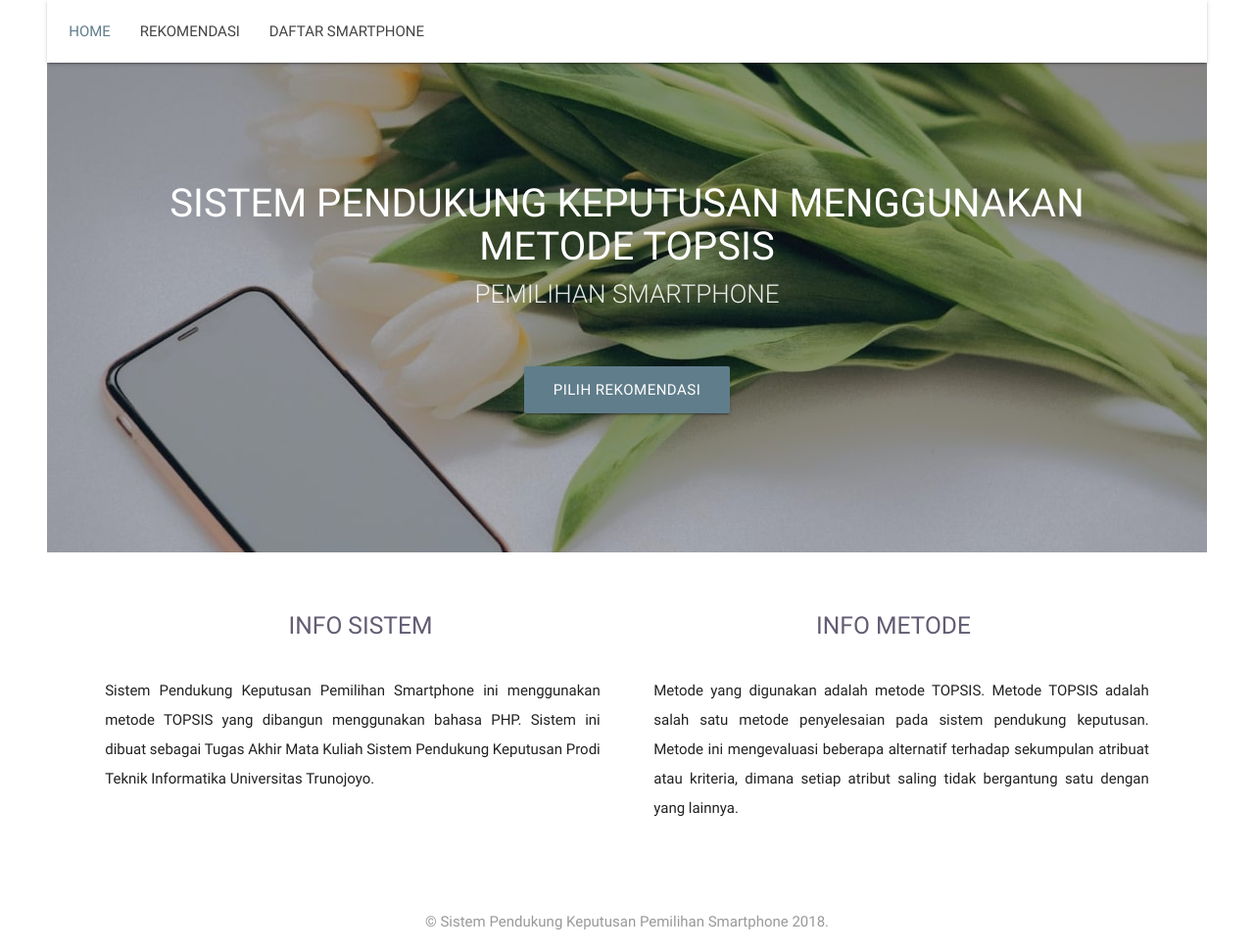
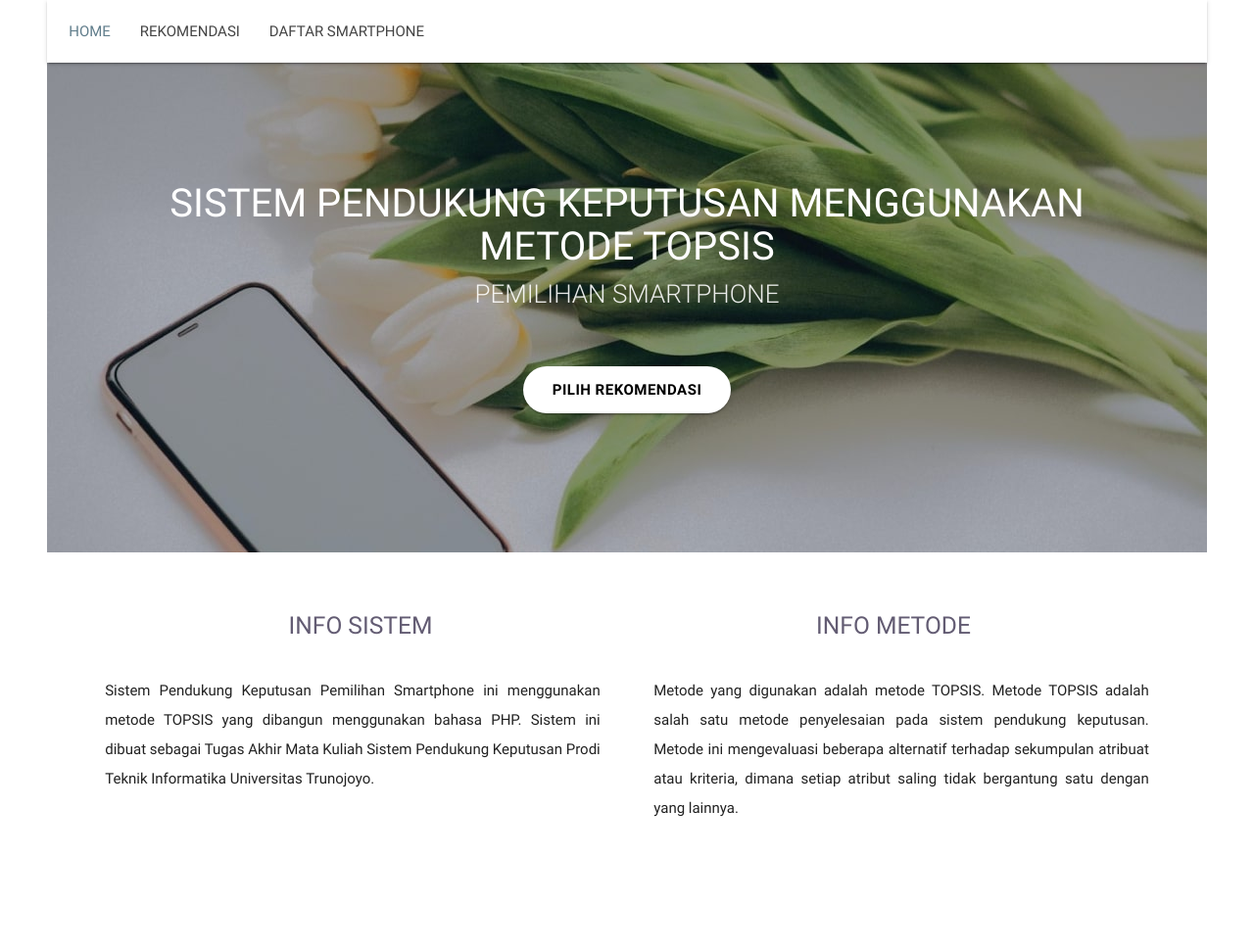
Before and after one commit to Hapsarip/hape.sis, a PHP site: page / in a window 1280 px wide. Shown: the whole page at 98% size. After the commit the page ends 911 px from the top, so only its background shows below. Run offline with PHP 8.4, Linux system fonts and the light colour scheme; some libraries are stand-ins or nearby versions.

Commit message:
fix: home button edit

```diff
--- a/index.php
+++ b/index.php
@@ -56,7 +56,7 @@
 						<h5 class="header jarak-button col s12 light" style="margin-bottom: 0px; font-size: 26px">PEMILIHAN SMARTPHONE</h5>
 					</div>
 					<div class="row center" \>
-								<a href="rekomendasi.php" id="download-button" class="waves-effect waves-light btn-large" style="margin-top: 40px">Pilih Rekomendasi</a>
+								<a href="rekomendasi.php" id="download-button" class="waves-effect waves-light btn-large" style="margin-top: 40px; background-color: #fff; border-radius:25px; color:#000; font-weight:bold;">Pilih Rekomendasi</a>
 							</div>
 				</div>
 			</div>
@@ -86,13 +86,6 @@
 
     <!-- Body End -->
 
-    <!-- Footer Start -->
-	<div class="footer-copyright" style="padding: 0px 0px">
-      <div class="container">
-        <p align="center" style="color: #999">&copy; Sistem Pendukung Keputusan Pemilihan Smartphone 2018.</p>
-      </div>
-    </div>
-    <!-- Footer End -->
     <script type="text/javascript">
 	 			$(document).ready(function(){
 	      $('.parallax').parallax();
```
